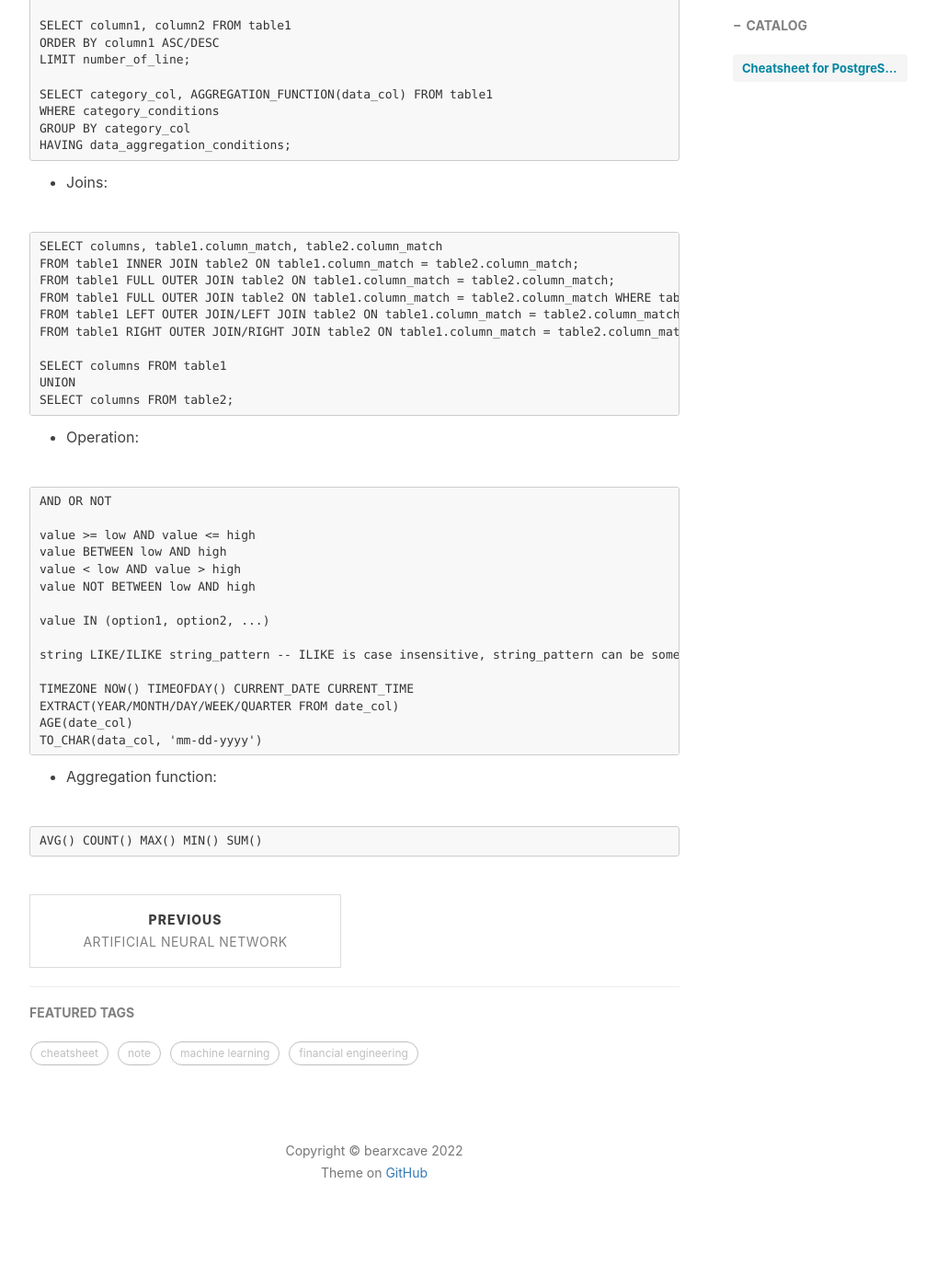
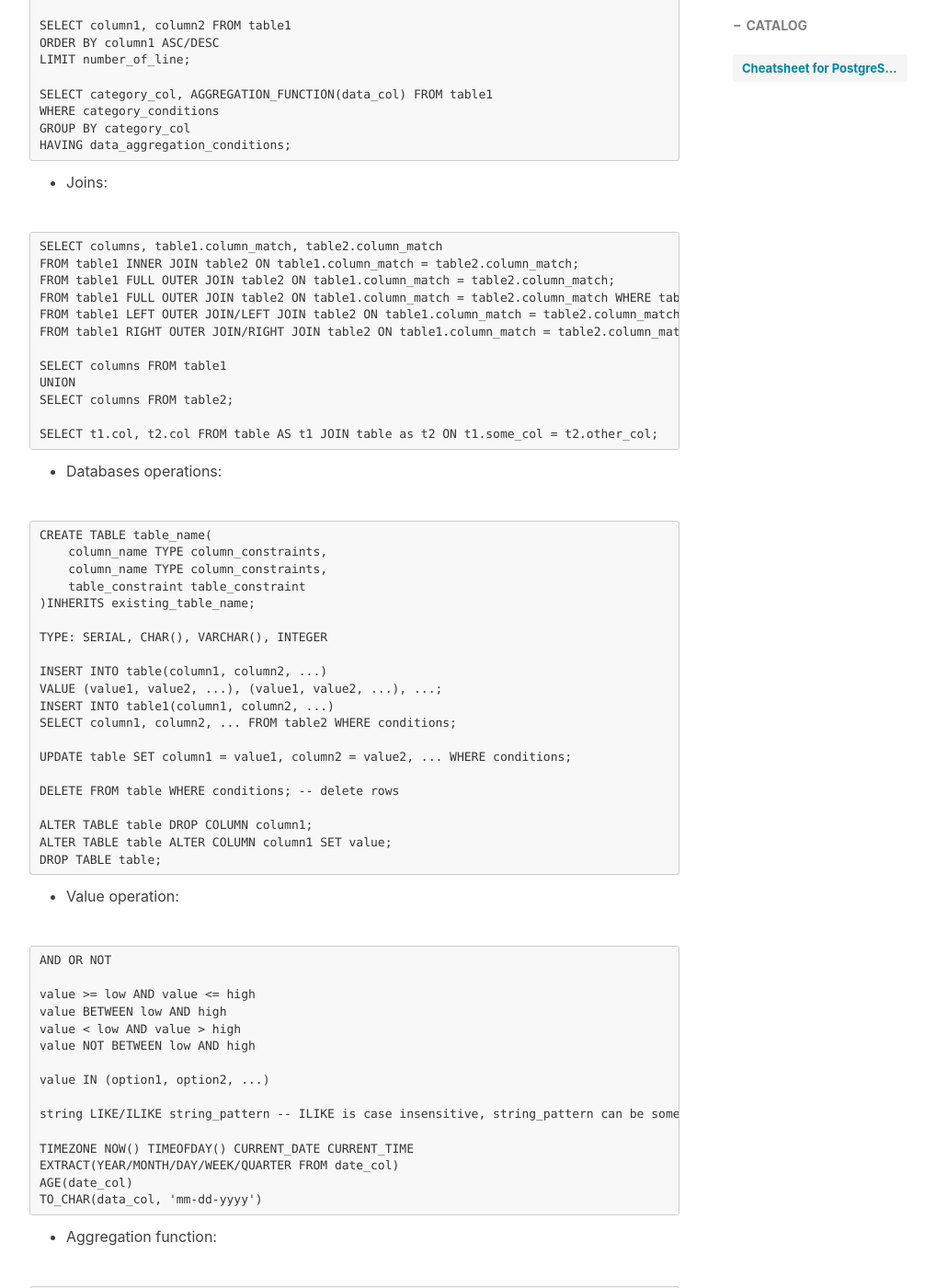
Before and after one commit to Bearxcave/Bearxcave.github.io, a Jekyll site: the page built from _posts/2022-01-08-cheatsheet-postgresql.md, in a window 1280 px wide and 1400 px high, scrolled down 802 px. Shown: the whole window at 92% size, without its empty margins (233-1239 px from the left). Built offline with Jekyll 4.4.1, drawn with Linux system fonts in a browser that asks for light colours; nearby versions of some CDN libraries; comment, search, counter and statistics services are not loaded; before the commit the page ends 2154 px from its top, so only the background shows below that.

Commit message:
Update 2022-01-08-cheatsheet-postgresql.md

````diff
--- a/_posts/2022-01-08-cheatsheet-postgresql.md
+++ b/_posts/2022-01-08-cheatsheet-postgresql.md
@@ -49,9 +49,36 @@ FROM table1 RIGHT OUTER JOIN/RIGHT JOIN table2 ON table1.column_match = table2.c
 SELECT columns FROM table1
 UNION
 SELECT columns FROM table2;
+
+SELECT t1.col, t2.col FROM table AS t1 JOIN table as t2 ON t1.some_col = t2.other_col;
 ```
 
-* Operation:
+* Databases operations:
+
+```
+CREATE TABLE table_name(
+    column_name TYPE column_constraints,
+    column_name TYPE column_constraints,
+    table_constraint table_constraint
+)INHERITS existing_table_name;
+
+TYPE: SERIAL, CHAR(), VARCHAR(), INTEGER
+
+INSERT INTO table(column1, column2, ...)
+VALUE (value1, value2, ...), (value1, value2, ...), ...;
+INSERT INTO table1(column1, column2, ...)
+SELECT column1, column2, ... FROM table2 WHERE conditions;
+
+UPDATE table SET column1 = value1, column2 = value2, ... WHERE conditions;
+
+DELETE FROM table WHERE conditions; -- delete rows
+
+ALTER TABLE table DROP COLUMN column1;
+ALTER TABLE table ALTER COLUMN column1 SET value;
+DROP TABLE table;
+```
+
+* Value operation:
 
 ```
 AND OR NOT
````
